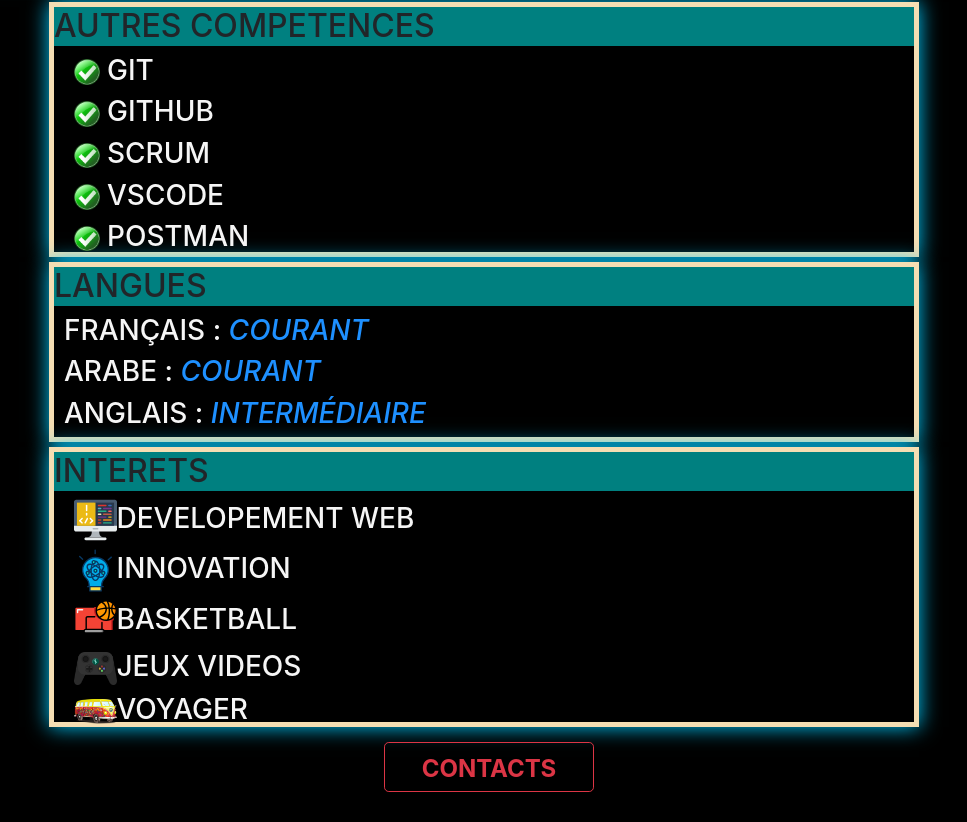
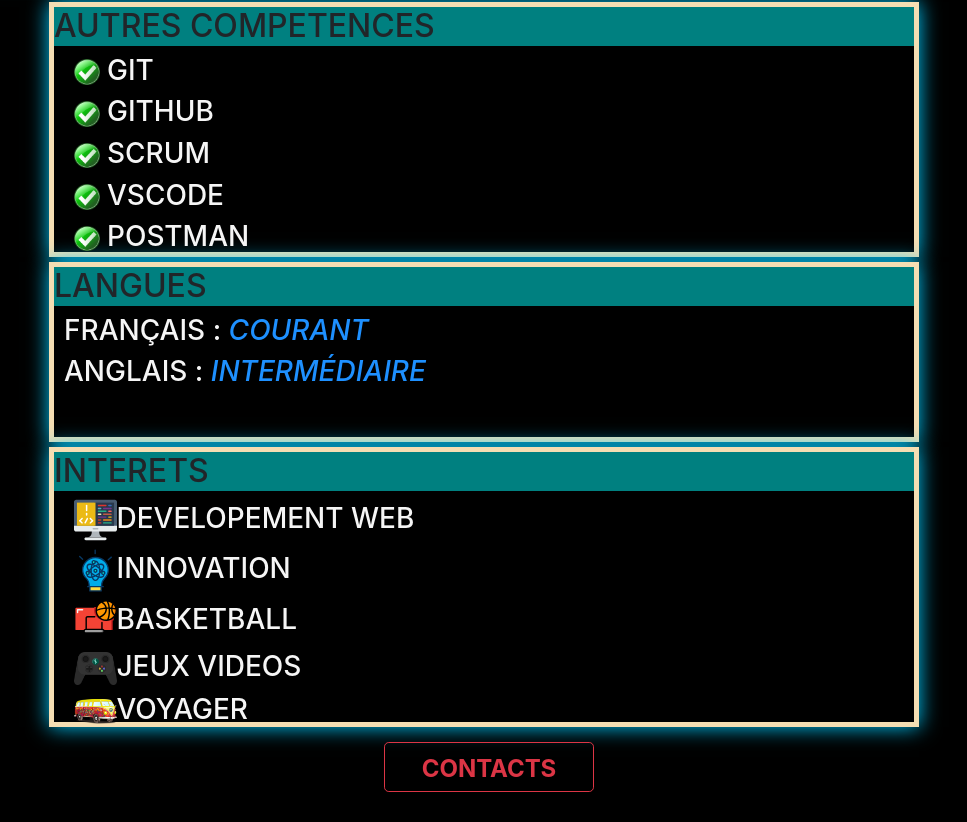
Before and after one commit to STAM0283/portfolio-, a React (Create React App) app: page /competences in a window 1280 px wide. Shown: the part 759-1581 px from the top of the page, without its empty margins (156-1123 px from the left). Built offline with nearby package versions, Linux system fonts and the light colour scheme.

Commit message:
Change Competences component

```diff
--- a/src/components/Competences.jsx
+++ b/src/components/Competences.jsx
@@ -52,7 +52,6 @@ const Competences = () => {
                 <div style={{ textAlign: "start", height: "180px" }}>
                     <h2>LANGUES</h2>
                     <h3>FRANÇAIS : <span style={{ fontStyle: "oblique", color: "DodgerBlue" }}>COURANT</span></h3>
-                    <h3>ARABE  : <span style={{ fontStyle: "oblique", color: "DodgerBlue" }}>COURANT</span></h3>
                     <h3>ANGLAIS : <span style={{ fontStyle: "oblique", color: "DodgerBlue" }}>INTERMÉDIAIRE</span></h3>
                 </div>
                 <div style={{ textAlign: "start" }}>
```
